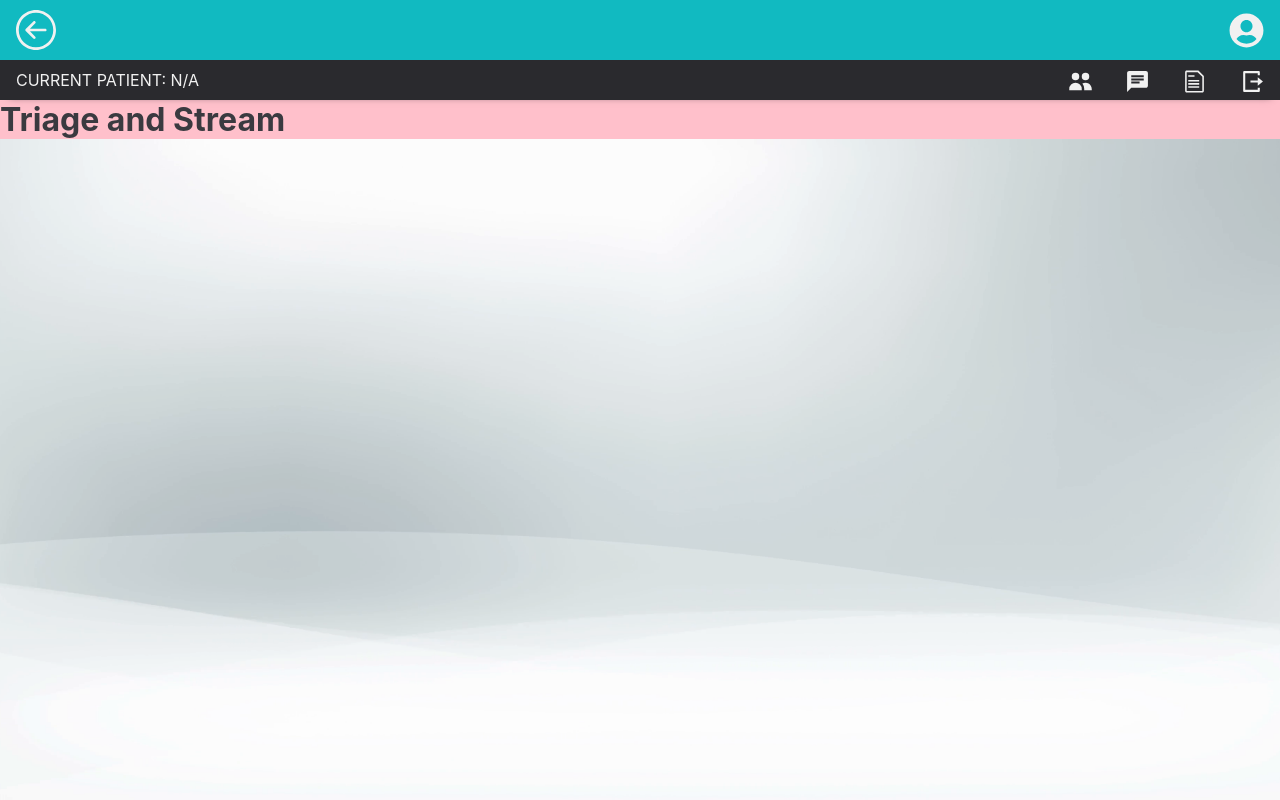
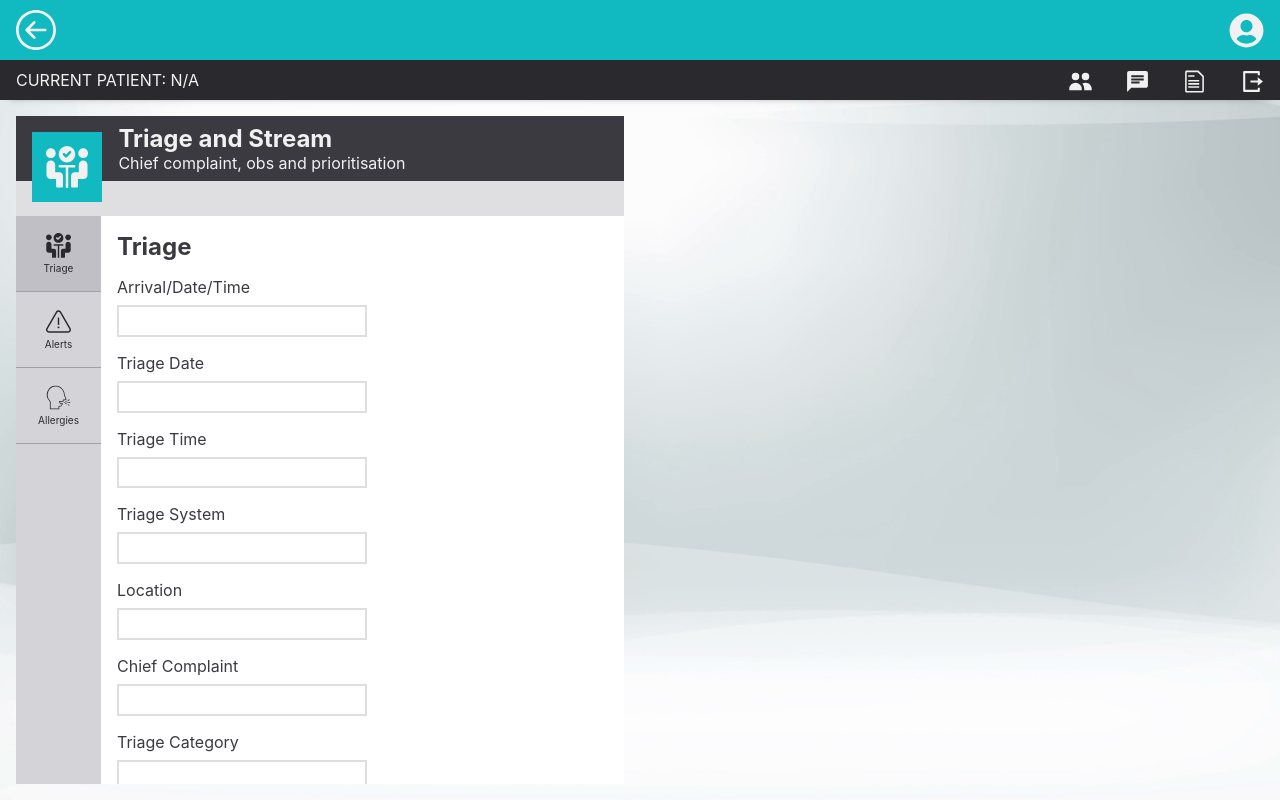
Before and after one commit to riz-l/one-ed, a React (Create React App) app: page /assessments/triage-and-stream in a window 1280 px wide. Built offline with nearby package versions, Linux system fonts and the light colour scheme.

Commit message:
MASTER: Adding Triage and Stream progress

```diff
--- a/src/components/ReportSection/ReportSection.component.jsx
+++ b/src/components/ReportSection/ReportSection.component.jsx
@@ -13,11 +13,17 @@ import {
 } from "./ReportSection.elements";
 
 // Component: ReportSection
-export default function ReportSection({ header, nav, content, navStatus }) {
+export default function ReportSection({
+  background,
+  header,
+  nav,
+  content,
+  navStatus,
+}) {
   return (
     <Container>
       <Wrapper>
-        <Report>
+        <Report background={background}>
           <Header>{header}</Header>
 
           <ContentWrapper navStatus={navStatus}>
--- a/src/components/ReportSection/ReportSection.elements.js
+++ b/src/components/ReportSection/ReportSection.elements.js
@@ -26,7 +26,7 @@ export const Wrapper = styled.div`
 // Element: Report
 export const Report = styled.section`
   align-items: center;
-  background: #ffffff;
+  background: ${({ background }) => (background ? background : "#ffffff")};
   display: flex;
   flex: 1;
   flex-direction: column;
--- a/src/pages/TriageAndStream/TriageAndStream.component.jsx
+++ b/src/pages/TriageAndStream/TriageAndStream.component.jsx
@@ -1,21 +1,135 @@
 // Import: Dependencies
-import React, { useEffect } from "react";
+import React, { useState, useEffect } from "react";
+
+// Import: Assets
+import { ReactComponent as TriageIcon } from "../../assets/img/icon/assessments-triage.svg";
+import { ReactComponent as AlertsIcon } from "../../assets/img/icon/alerts.svg";
+import { ReactComponent as AllergiesIcon } from "../../assets/img/icon/allergies.svg";
 
 // Import: Elements
-import { Container } from "./TriageAndStream.elements";
+import { Container, Wrapper, ItemWrapper } from "./TriageAndStream.elements";
+
+// Import: Components, subPages
+import {
+  ReportHeader,
+  ReportNavigation,
+  ReportNavigationItem,
+  ReportSection,
+} from "../../components";
+import { Alerts, Allergies, Triage } from "./subPages";
 
 // Page: TriageAndStream
 export default function TriageAndStream() {
-  // Upon navigation to Home, moves DOM to top of window
-  // Sets Header text as current page
+  // State: isNavOpen
+  const [isNavOpen, setIsNavOpen] = useState(false);
+
+  // State: Triage and Stream subPages
+  const [showTriage, setShowTriage] = useState(true);
+  const [showAlerts, setShowAlerts] = useState(false);
+  const [showAllergies, setShowAllergies] = useState(false);
+
+  // State: windowWidth
+  const [windowWidth, setWindowWidth] = useState(window.innerWidth);
+
+  // Effect: Checks and updates inner window width
+  // ... Upon navigation to Home, moves DOM to top of window
+  // ... Sets Header text as current page
   useEffect(() => {
+    const updateWindowDimensions = () => {
+      const newWidth = window.innerWidth;
+      setWindowWidth(newWidth);
+    };
+
+    window.addEventListener("resize", updateWindowDimensions);
+
     window.scrollTo(0, 0);
   }, []);
+
+  // onClick: Open/close Nav
+  function toggleNav() {
+    setIsNavOpen((isNavOpen) => !isNavOpen);
+  }
+
+  // onClick: Render Triage
+  function triageRender() {
+    setShowAlerts(false);
+    setShowAllergies(false);
+
+    setShowTriage(true);
+  }
+
+  // onClick: Render Alerts
+  function alertsRender() {
+    setShowTriage(false);
+    setShowAllergies(false);
+
+    setShowAlerts(true);
+  }
+
+  // onClick: Render Allergies
+  function allergiesRender() {
+    setShowTriage(false);
+    setShowAlerts(false);
+
+    setShowAllergies(true);
+  }
 
   return (
     <>
       <Container>
-        <h1>Triage and Stream</h1>
+        <Wrapper>
+          {/* Triage and Stream */}
+          <ReportSection
+            header={
+              <ReportHeader
+                icon={<TriageIcon />}
+                heading="Triage and Stream"
+                subtext="Chief complaint, obs and prioritisation"
+                navToggle={toggleNav}
+                navStatus={isNavOpen}
+              />
+            }
+            nav={
+              <ReportNavigation navStatus={isNavOpen}>
+                <ItemWrapper onClick={triageRender}>
+                  <ReportNavigationItem isActive={showTriage ? true : false}>
+                    <TriageIcon />
+                    <span>Triage</span>
+                  </ReportNavigationItem>
+                </ItemWrapper>
+
+                <ItemWrapper onClick={alertsRender}>
+                  <ReportNavigationItem isActive={showAlerts ? true : false}>
+                    <AlertsIcon />
+                    <span>Alerts</span>
+                  </ReportNavigationItem>
+                </ItemWrapper>
+
+                <ItemWrapper onClick={allergiesRender}>
+                  <ReportNavigationItem isActive={showAllergies ? true : false}>
+                    <AllergiesIcon />
+                    <span>Allergies</span>
+                  </ReportNavigationItem>
+                </ItemWrapper>
+              </ReportNavigation>
+            }
+            content={
+              showTriage ? (
+                <Triage />
+              ) : showAlerts ? (
+                <Alerts />
+              ) : showAllergies ? (
+                <Allergies />
+              ) : null
+            }
+            navStatus={isNavOpen}
+          />
+
+          {/* Empty */}
+          {windowWidth > 706 ? (
+            <ReportSection background="transparent" />
+          ) : null}
+        </Wrapper>
       </Container>
     </>
   );
--- a/src/pages/TriageAndStream/TriageAndStream.elements.js
+++ b/src/pages/TriageAndStream/TriageAndStream.elements.js
@@ -3,7 +3,26 @@ import styled from "styled-components/macro";
 
 // Element: Container
 export const Container = styled.div`
-  background: pink;
+  background: transparent;
   height: 100%;
   width: 100%;
 `;
+
+// Element: Wrapper
+export const Wrapper = styled.div`
+  align-items: center;
+  display: flex;
+  height: 100%;
+  justify-content: center;
+  width: 100%;
+
+  @media screen and (max-width: 1098px) {
+    align-items: center;
+    flex-direction: column;
+  }
+`;
+
+// Element: ItemWrapper
+export const ItemWrapper = styled.div`
+  border-bottom: 1px solid rgba(42, 42, 46, 0.3);
+`;
--- /dev/null
+++ b/src/pages/TriageAndStream/subPages/Alerts/Alerts.component.jsx
@@ -0,0 +1,35 @@
+// Import: Dependencies
+import React from "react";
+
+// Import: Elements
+import { Container, Heading, Item } from "../../../../globalComponents";
+
+// Import: Components
+import { ReportEntry } from "../../../../components";
+
+// SubPage: Alerts
+export default function Alerts() {
+  return (
+    <Container>
+      <Heading>
+        <h2>Alerts</h2>
+      </Heading>
+
+      <Item>
+        <ReportEntry
+          alerts
+          type="Impairment"
+          details="Communication difficulties"
+          status="Active"
+        />
+
+        <ReportEntry
+          alerts
+          type="End of life"
+          details="Advance decision in effect"
+          status="Active"
+        />
+      </Item>
+    </Container>
+  );
+}
--- /dev/null
+++ b/src/pages/TriageAndStream/subPages/Alerts/Alerts.elements.js
@@ -0,0 +1,2 @@
+// Import: Styled
+import styled from "styled-components/macro";
--- /dev/null
+++ b/src/pages/TriageAndStream/subPages/Allergies/Allergies.component.jsx
@@ -0,0 +1,35 @@
+// Import: Dependencies
+import React from "react";
+
+// Import: Elements
+import { Container, Heading, Item } from "../../../../globalComponents";
+
+// Import: Components
+import { ReportEntry } from "../../../../components";
+
+// SubPage: Allergies
+export default function Allergies() {
+  return (
+    <Container>
+      <Heading>
+        <h2>Allergies</h2>
+      </Heading>
+
+      <Item>
+        <ReportEntry
+          allergies
+          type="Drug Allergy"
+          details="Extreme reaction to paracetamol"
+          status="Active"
+        />
+
+        <ReportEntry
+          allergies
+          type="Food Allergy"
+          details="Mild reaction to lactose"
+          status="Active"
+        />
+      </Item>
+    </Container>
+  );
+}
--- /dev/null
+++ b/src/pages/TriageAndStream/subPages/Allergies/Allergies.elements.js
@@ -0,0 +1,2 @@
+// Import: Styled
+import styled from "styled-components/macro";
--- /dev/null
+++ b/src/pages/TriageAndStream/subPages/Triage/Triage.component.jsx
@@ -0,0 +1,67 @@
+// Import: Dependencies
+import React from "react";
+
+// Import: Elements
+import { Container, Heading, Grid, Column, Item } from "./Triage.elements";
+
+// Import: Components
+import { ReportForm, ReportInput, ReportLabel } from "../../../../components";
+
+// SubPage: Triage
+export default function Triage() {
+  return (
+    <Container>
+      <Heading>
+        <h2>Triage</h2>
+      </Heading>
+
+      <ReportForm>
+        <Grid>
+          <Column>
+            <Item>
+              <ReportLabel text="Arrival/Date/Time" />
+              <ReportInput type="text" width="250px" />
+            </Item>
+
+            <Item>
+              <ReportLabel text="Triage Date" />
+              <ReportInput type="text" width="250px" />
+            </Item>
+
+            <Item>
+              <ReportLabel text="Triage Time" />
+              <ReportInput type="text" width="250px" />
+            </Item>
+
+            <Item>
+              <ReportLabel text="Triage System" />
+              <ReportInput type="text" width="250px" />
+            </Item>
+
+            <Item>
+              <ReportLabel text="Location" />
+              <ReportInput type="text" width="250px" />
+            </Item>
+          </Column>
+
+          <Column>
+            <Item>
+              <ReportLabel text="Chief Complaint" />
+              <ReportInput type="text" width="250px" />
+            </Item>
+
+            <Item>
+              <ReportLabel text="Triage Category" />
+              <ReportInput type="text" width="250px" />
+            </Item>
+
+            <Item>
+              <ReportLabel text="Triage By" />
+              <ReportInput type="text" width="250px" />
+            </Item>
+          </Column>
+        </Grid>
+      </ReportForm>
+    </Container>
+  );
+}
--- /dev/null
+++ b/src/pages/TriageAndStream/subPages/Triage/Triage.elements.js
@@ -0,0 +1,56 @@
+// Import: Dependencies
+import styled from "styled-components/macro";
+
+// Element: Container
+export const Container = styled.div`
+  height: 100%;
+  max-height: 100%;
+  overflow-y: auto;
+  width: 100%;
+`;
+
+// Element: Heading
+export const Heading = styled.div`
+  align-items: center;
+  display: flex;
+  justify-content: flex-start;
+  width: 100%;
+
+  & h2 {
+    margin: 1rem 0 0 1rem;
+  }
+`;
+
+// Element: Grid
+export const Grid = styled.div`
+  align-items: flex-start;
+  display: flex;
+  height: auto;
+  justify-content: space-between;
+  margin: auto;
+  width: 100%;
+
+  @media screen and (max-width: 1378px) {
+    flex-direction: column;
+  }
+`;
+
+// Element: Column
+export const Column = styled.div`
+  align-items: flex-start;
+  display: flex;
+  flex: 1;
+  flex-direction: column;
+  height: 100%;
+  justify-content: flex-start;
+  width: 100%;
+`;
+
+// Element: Item
+export const Item = styled.div`
+  align-items: flex-start;
+  display: flex;
+  flex-direction: column;
+  height: auto;
+  justify-content: center;
+`;
--- /dev/null
+++ b/src/pages/TriageAndStream/subPages/index.js
@@ -0,0 +1,8 @@
+// Export: Alerts
+export { default as Alerts } from "./Alerts/Alerts.component";
+
+// Export: Allergies
+export { default as Allergies } from "./Allergies/Allergies.component";
+
+// Export: Triage
+export { default as Triage } from "./Triage/Triage.component";
```
